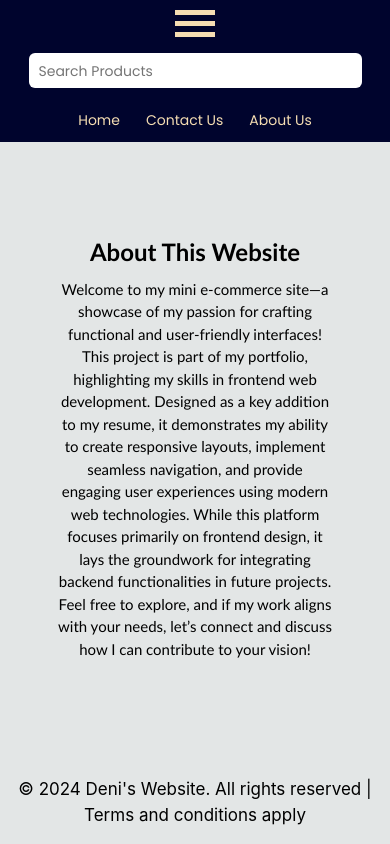
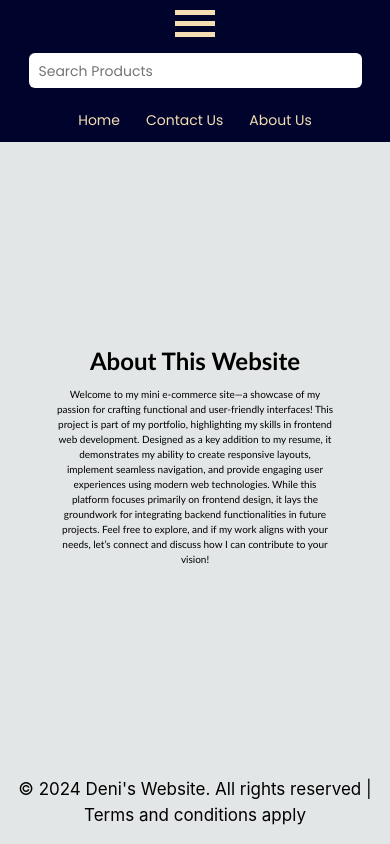
Before and after one commit to Denybix/my-e-commerce-site, a React (Vite) app: page /about in a window 390 px wide. Built offline with nearby package versions, Linux system fonts and the light colour scheme; no server answers.

Commit message:
Initial Commit

```diff
--- a/src/About.css
+++ b/src/About.css
@@ -51,7 +51,9 @@
 
     .about-container {
         padding: 1rem;
-        font-size: 15px;
+        font-size: 10px;
+        margin-top: 3rem;
+        margin-bottom: 2rem;
     }
 
     .about-container h1 {
```
